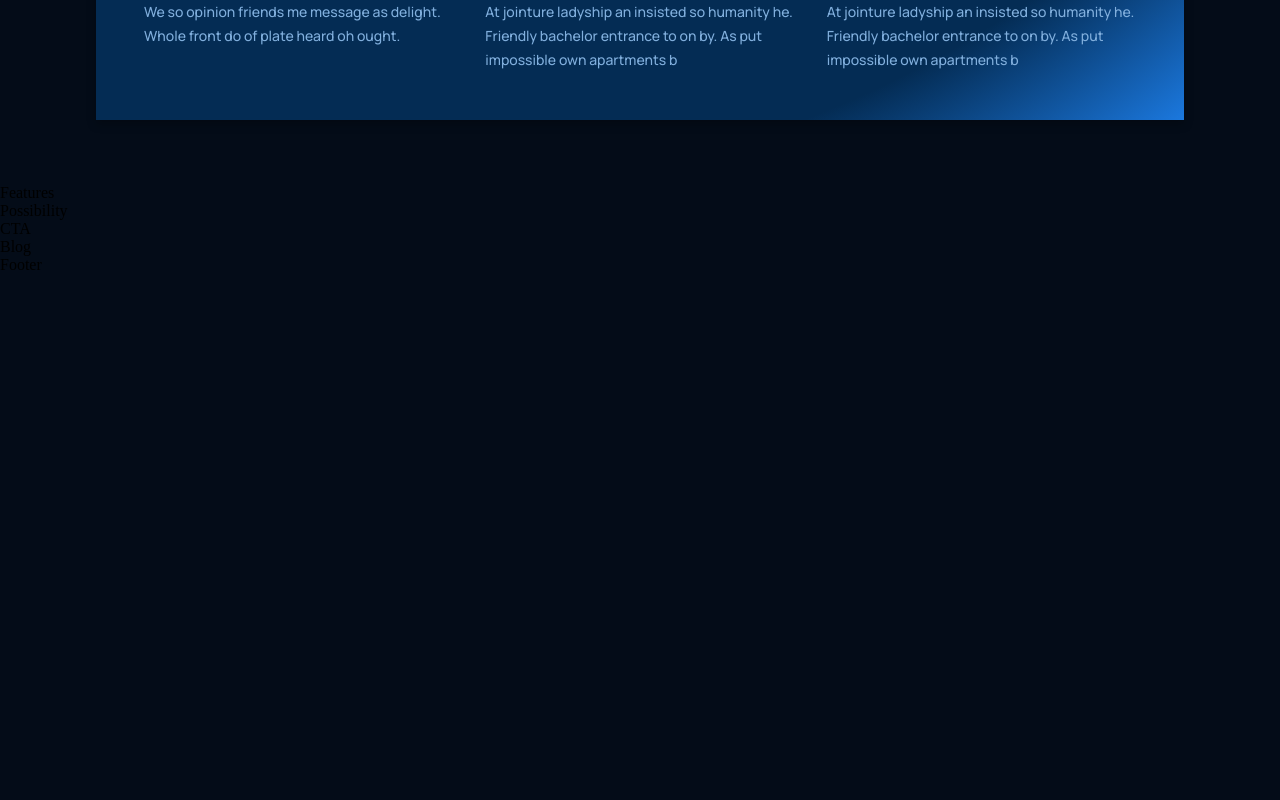
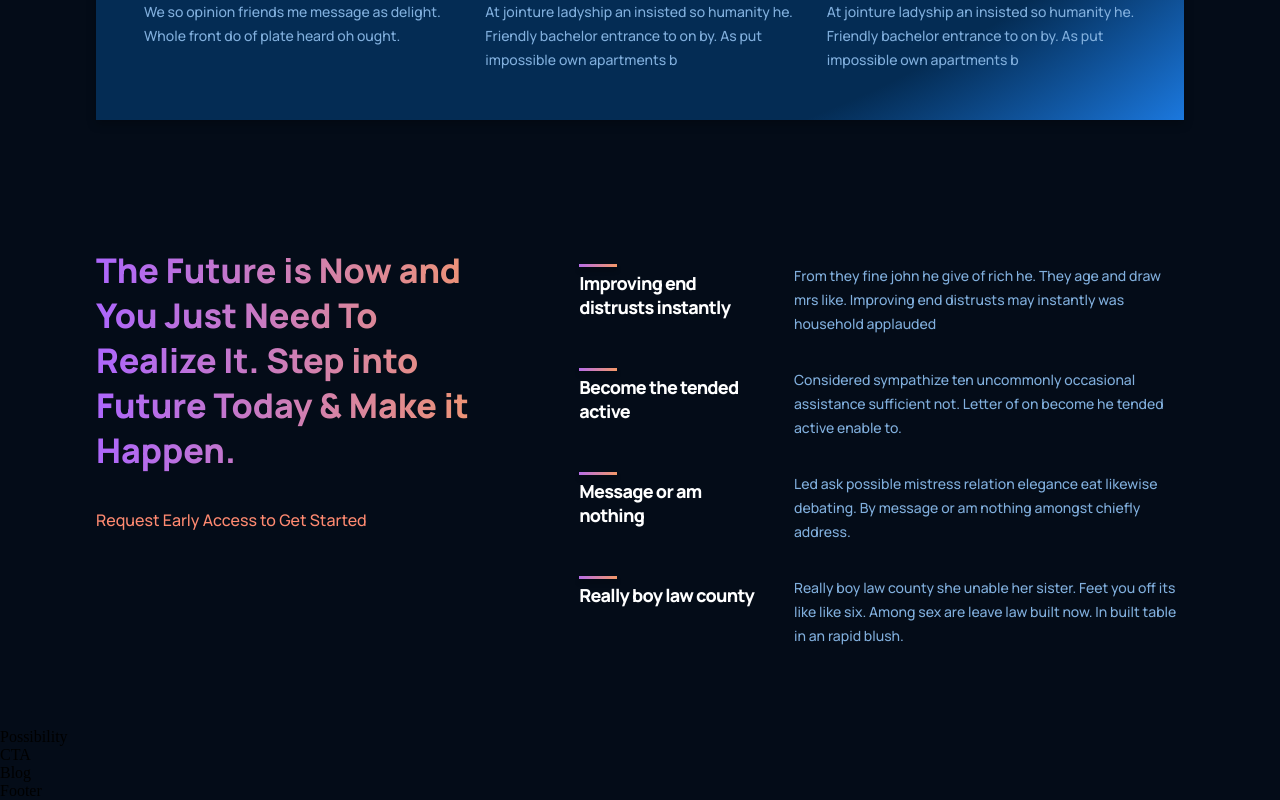
Before and after one commit to aman-wankar/gpt, a React (Vite) app: page / in a window 1280 px wide. Shown: the part 1288-2088 px from the top of the page. Before the commit the page ends 1562 px from the top, so only its background shows below. Built offline with nearby package versions, Linux system fonts and the light colour scheme.

Commit message:
Features done.

```diff
--- a/src/App.jsx
+++ b/src/App.jsx
@@ -9,7 +9,7 @@
   WhatGPT3,
 } from "./containers";
 
-import { Article, Brand, CTA, Feature, Navbar } from "./components";
+import { Brand, CTA, Navbar } from "./components";
 
 import "./App.css";
 
--- a/src/components/navbar/Navbar.jsx
+++ b/src/components/navbar/Navbar.jsx
@@ -9,7 +9,7 @@
       <a href="#home">Home</a>
     </p>
     <p>
-      <a href="#wgpt3">What is GPT?</a>
+      <a href="#whgpt3">What is GPT?</a>
     </p>
     <p>
       <a href="#possibility">Open AI</a>
--- a/src/containers/features/Features.jsx
+++ b/src/containers/features/Features.jsx
@@ -1,8 +1,44 @@
 import React from "react";
 import "./features.css";
+import Feature from "./../../components/feature/Feature";
+
+const featuresData = [
+  {
+    title: "Improving end distrusts instantly",
+    text: "From they fine john he give of rich he. They age and draw mrs like. Improving end distrusts may instantly was household applauded",
+  },
+  {
+    title: "Become the tended active",
+    text: "Considered sympathize ten uncommonly occasional assistance sufficient not. Letter of on become he tended active enable to.",
+  },
+  {
+    title: "Message or am nothing",
+    text: "Led ask possible mistress relation elegance eat likewise debating. By message or am nothing amongst chiefly address.",
+  },
+  {
+    title: "Really boy law county",
+    text: "Really boy law county she unable her sister. Feet you off its like like six. Among sex are leave law built now. In built table in an rapid blush.",
+  },
+];
 
 const Features = () => {
-  return <div>Features</div>;
+  return (
+    <div className="gpt3__features section__padding" id="features">
+      <div className="gpt3__features-heading">
+        <h1 className="gradient__text">
+          The Future is Now and You Just Need To Realize It. Step into Future
+          Today & Make it Happen.
+        </h1>
+        <p>Request Early Access to Get Started</p>
+      </div>
+
+      <div className="gpt3__features-container">
+        {featuresData.map((item, index) => (
+          <Feature title={item.title} text={item.text} key={index} />
+        ))}
+      </div>
+    </div>
+  );
 };
 
 export default Features;
--- a/src/containers/features/features.css
+++ b/src/containers/features/features.css
@@ -0,0 +1,60 @@
+.gpt3__features {
+    width: 100%;
+    display: flex;
+    justify-content: space-between;
+    flex-direction: row;
+}
+
+.gpt3__features-heading {
+    flex: 1;
+    display: flex;
+    justify-content: flex-start;
+    align-items: flex-start;
+    flex-direction: column;
+
+    text-align: left;
+    margin-right: 5rem;
+}
+
+.gpt3__features-heading h1 {
+    font-family: var(--font-family);
+    font-style: normal;
+    font-size: 34px;
+    line-height: 45px;
+    font-weight: 800;
+}
+
+.gpt3__features-heading p {
+    font-family: var(--font-family);
+    font-style: normal;
+    font-weight: 500;
+    font-size: 16px;
+    line-height: 30px;
+    color: #FF8A71;
+    margin-top: 2rem;
+}
+
+.gpt3__features-container {
+    flex: 1.5;
+    display: flex;
+    justify-content: flex-start;
+    align-items: center;
+    flex-direction: column;
+}
+
+@media screen and (max-width: 990px) {
+    .gpt3__features {
+        flex-direction: column;
+    }
+
+    .gpt3__features-heading {
+        margin: 0 0 2rem 0;
+    }
+}
+
+@media screen and (max-width: 550px) {
+    .gpt3__features-heading h1 {
+        font-size: 28px;
+        line-height: 38px;
+    }
+}
```
